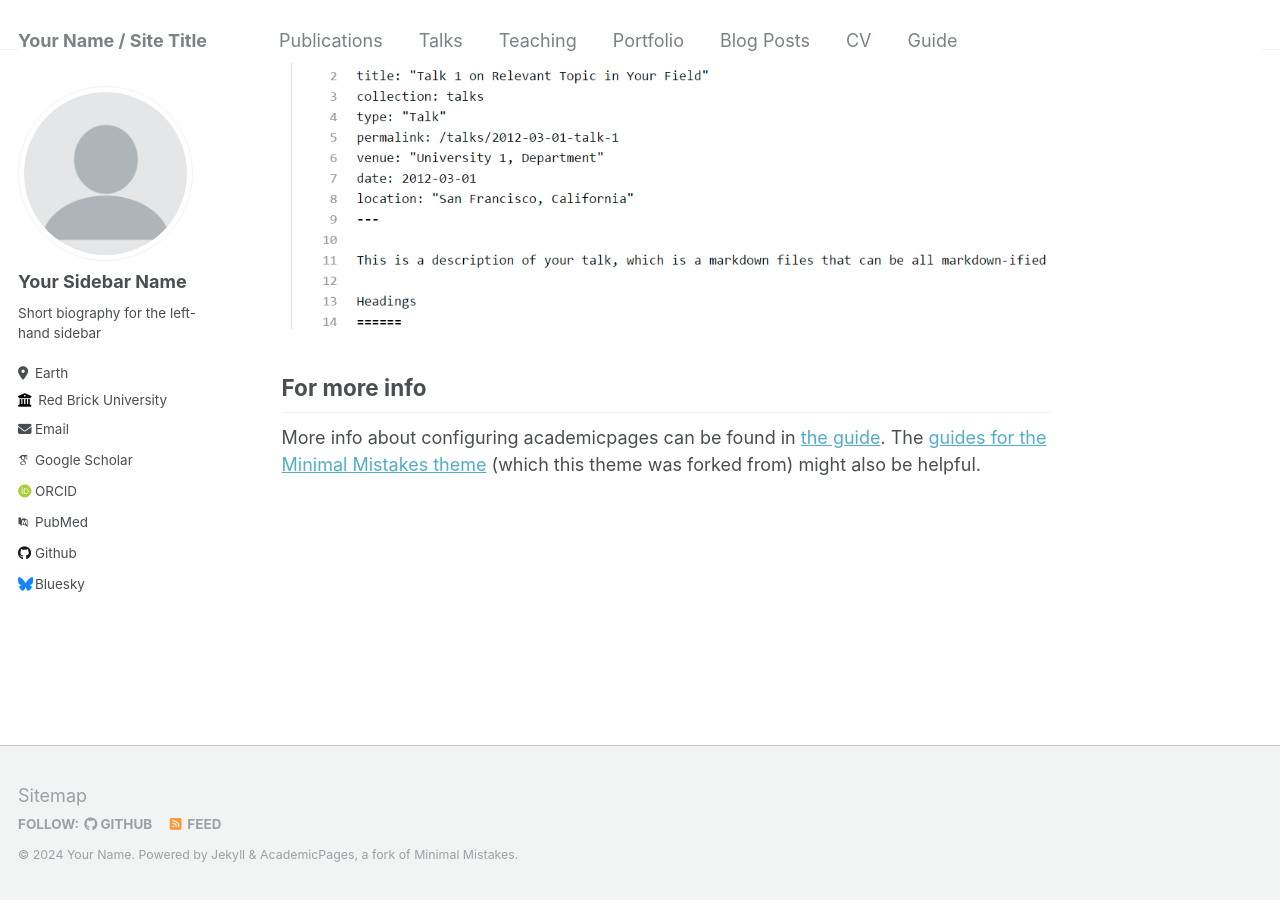
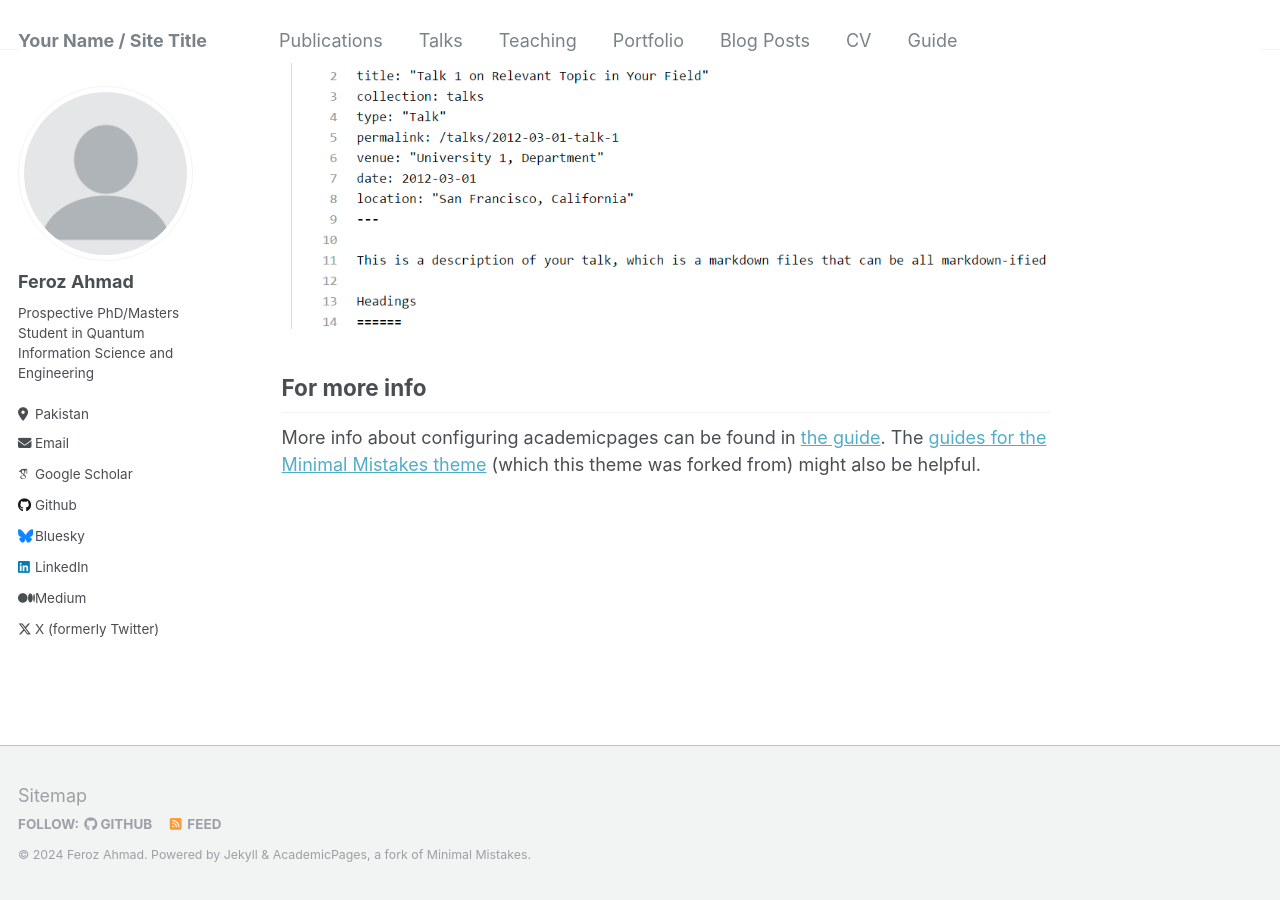
Before and after one commit to Fe-r-oz/Fe-r-oz.github.io, a Jekyll site: the page built from _pages/about.md, in a window 1280 px wide and 900 px high, scrolled down 2640 px. Built offline with Jekyll 4.4.1, drawn with Linux system fonts in a browser that asks for light colours; some web fonts are replaced.

Commit message:
changing config.yml

```diff
--- a/_config.yml
+++ b/_config.yml
@@ -10,11 +10,11 @@
 locale                   : "en-US"
 title                    : "Your Name / Site Title"
 title_separator          : "-"
-name                     : &name "Your Name"
-description              : &description "personal description"
-url                      : https://academicpages.github.io # the base hostname & protocol for your site e.g. "https://mmistakes.github.io"
+name                     : &name "Feroz Ahmad"
+description              : &description "Prospective PhD/Masters Student in Quantum Information Science and Engineering"
+url                      : https://Fe-r-oz.github.io # the base hostname & protocol for your site e.g. "https://mmistakes.github.io"
 baseurl                  : "" # the subpath of your site, e.g. "/blog"
-repository               : "academicpages/academicpages.github.io"
+repository               : "Fe-r-oz/Fe-r-oz.github.io"
 
 # Site Author - The following control what appear as part of the author content on the side bar.
 #               If a field is blank the icon and link will not appear, otherwise it will be shown.
@@ -22,27 +22,27 @@ repository               : "academicpages/academicpages.github.io"
 author:
   # Biographic information
   avatar           : "profile.png"
-  name             : "Your Sidebar Name"
-  pronouns         : # example: "she/her"
-  bio              : "Short biography for the left-hand sidebar"
-  location         : "Earth"
-  employer         : "Red Brick University"
+  name             : "Feroz Ahmad"
+  pronouns         :
+  bio              : "Prospective PhD/Masters Student in Quantum Information Science and Engineering"
+  location         : "Pakistan"
+  employer         :
   uri              : # URL
-  email            : "none@example.org"
+  email            : "feroz.ahmad.email@gmail.com"
 
   # Academic websites
   arxiv            : # URL - Update with the correct link to your profile
-  googlescholar    : "https://scholar.google.com/citations?user=PS_CX0AAAAAJ"
+  googlescholar    : "https://scholar.google.com/citations?user=06L6IaIAAAAJ&hl=en"
   impactstory      : # URL
-  orcid            : "http://orcid.org/yourorcidurl"
-  pubmed           : "https://www.ncbi.nlm.nih.gov/pubmed/?term=john+snow"
+  orcid            :
+  pubmed           :
   researchgate     : # URL
 
   # Repositories and software development
   bitbucket        : # Username - Update with your username on the site
   codepen          : # Username
   dribbble         : # Username
-  github           : "academicpages"
+  github           : "Fe-r-oz"
   kaggle           : # Username
   stackoverflow    : # User number or user number and name (i.e., use "1" or "1/jeff-atwood")
 
@@ -56,15 +56,15 @@ author:
   keybase          : # Username
   instagram        : # Username
   lastfm           : # Username
-  linkedin         : # Username
+  linkedin         : "https://www.linkedin.com/in/feroz-ahmad-a4b00a22a/"
   mastodon         : # URL
-  medium           : # URL
+  medium           : "https://medium.com/@pragmaticlyabstract"
   pinterest        : # Username
   soundcloud       : # Username
   steam            : # Username
   telegram         : # URL
   tumblr           : # Username
-  twitter          : # Username for X / Twitter
+  twitter          : "https://twitter.com/feroz_ahmad_"
   vine             : # Username
   weibo            : # Username
   wikipedia        : # Username
@@ -334,3 +334,5 @@ compress_html:
   clippings: all
   ignore:
     envs: development
+
+heme: jekyll-theme-merlot
```
